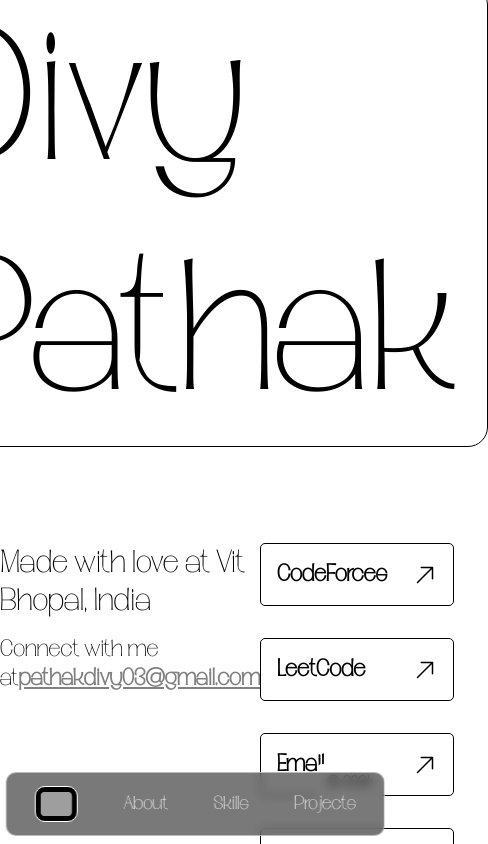
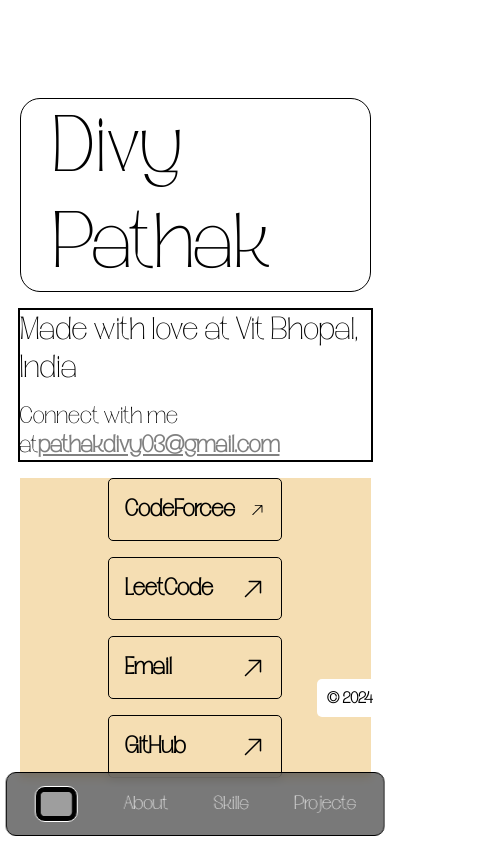
Before and after one commit to divy-03/MyPortfolio, a React (Vite) app: page / in a window 390 px wide. Shown: the top 844 px of the page, 488 px wide, since content can reach past the window. Built offline with nearby package versions, Linux system fonts and the light colour scheme; grey boxes are pictures that could not be loaded.

Commit message:
Home, About, Skills made responsive

```diff
--- a/src/App.tsx
+++ b/src/App.tsx
@@ -2,6 +2,7 @@ import { useEffect, useState } from "react";
 import Footer from "./components/Footer";
 import "./styles/app.scss";
 import { HiArrowDown } from "react-icons/hi";
+import Accordion from "./components/Accordian";
 import Skills from "./components/Skills";
 
 const App = () => {
--- a/src/styles/_footer.scss
+++ b/src/styles/_footer.scss
@@ -35,14 +35,13 @@
     > .footMain {
       @include flex(row, space-between, start, 0);
       // background-color: yellow;
-      height: 100%;
       width: 100%;
       padding: 5rem 3rem;
 
       .footLeft {
         @include flex(column, start);
-        height: 100%;
-        width: 70%;
+        // height: 100%;
+        width: 80%;
 
         > span {
           font-size: 2rem;
@@ -63,7 +62,7 @@
       > .footRight {
         @include flex(row, center, center, 2rem);
         flex-wrap: wrap;
-        width: 50%;
+        // width: 40%;
         // height: 100%;
 
         > a {
@@ -98,3 +97,83 @@
     }
   }
 }
+
+@media only screen and (max-width: 1100px) {
+  .footCont {
+    > div {
+      > .footHead {
+        > h2 {
+          font-size: 8rem;
+        }
+      }
+    }
+
+    .footMain {
+      padding: 0;
+    }
+
+    .footLeft {
+      width: auto;
+    }
+
+    .footRight {
+      width: auto;
+    }
+  }
+}
+
+@media screen and (max-width: 800px) {
+  .footCont {
+    // height: 90%;
+    // margin-bottom: 15%;
+    > div {
+      > .footHead {
+        margin-top: 2rem;
+        > h2 {
+          font-size: 5rem;
+        }
+      }
+
+      > .footMain {
+        @include flex(column);
+        padding: 0;
+
+        .footLeft {
+          width: 100%;
+          border: 2px solid;
+        }
+
+        .footRight {
+          @include flex();
+          width: 100%;
+
+          > a {
+            width: 40%;
+          }
+        }
+      }
+    }
+  }
+}
+
+
+@media screen and (max-width: 464px) {
+  .footHead {
+
+    > h2 {
+      font-size: 20px;
+    }
+  }
+
+
+  .footRight {
+    background-color: wheat;
+    width: 100%;
+
+    > a {
+      border: 2px solid red;
+      font-size: 1rem;
+      width: 100%;
+    }
+  }
+}
--- a/src/styles/app.scss
+++ b/src/styles/app.scss
@@ -23,7 +23,7 @@ html {
   background-color: white;
   backdrop-filter: blur(5px);
   z-index: 12;
-  padding: 0.2rem 1rem;
+  // padding: 0.2rem 1rem;
   width: 93.2dvw;
   border-radius: 5px;
   font-weight: 900;
@@ -358,8 +358,13 @@ html {
 
 @media only screen and (max-width: 1000px) {
   .heroSection {
+    > h1 {
+      text-align: justify;
+      font-size: 30vw;
+    }
     > img {
-      width: 70%;
+      width: 75%;
+      right: 0;
     }
   }
   .about {
@@ -386,7 +391,7 @@ html {
       font-size: 30vw;
     }
     > img {
-      width: 90%;
+      // width: 90%;
       right: 0;
     }
   }
@@ -413,17 +418,28 @@ html {
     }
     > img {
       width: 100%;
+      bottom: 12%;
+      // transform: translateY(50%);
+      border-bottom: 2px solid;
+      border-radius: 50% 50% 10px 10px;
+      // background-color: #00000056;
+      // backdrop-filter: blur(2px);
     }
   }
 
   .navCont {
     width: 90%;
     bottom: 1%;
+    border: 1px solid;
 
     > ul {
       @include flex(row, space-around);
       width: 100%;
     }
+  }
+
+  .copy, .scrollD {
+    bottom: 15%;
   }
 
   .skills > section {
```
